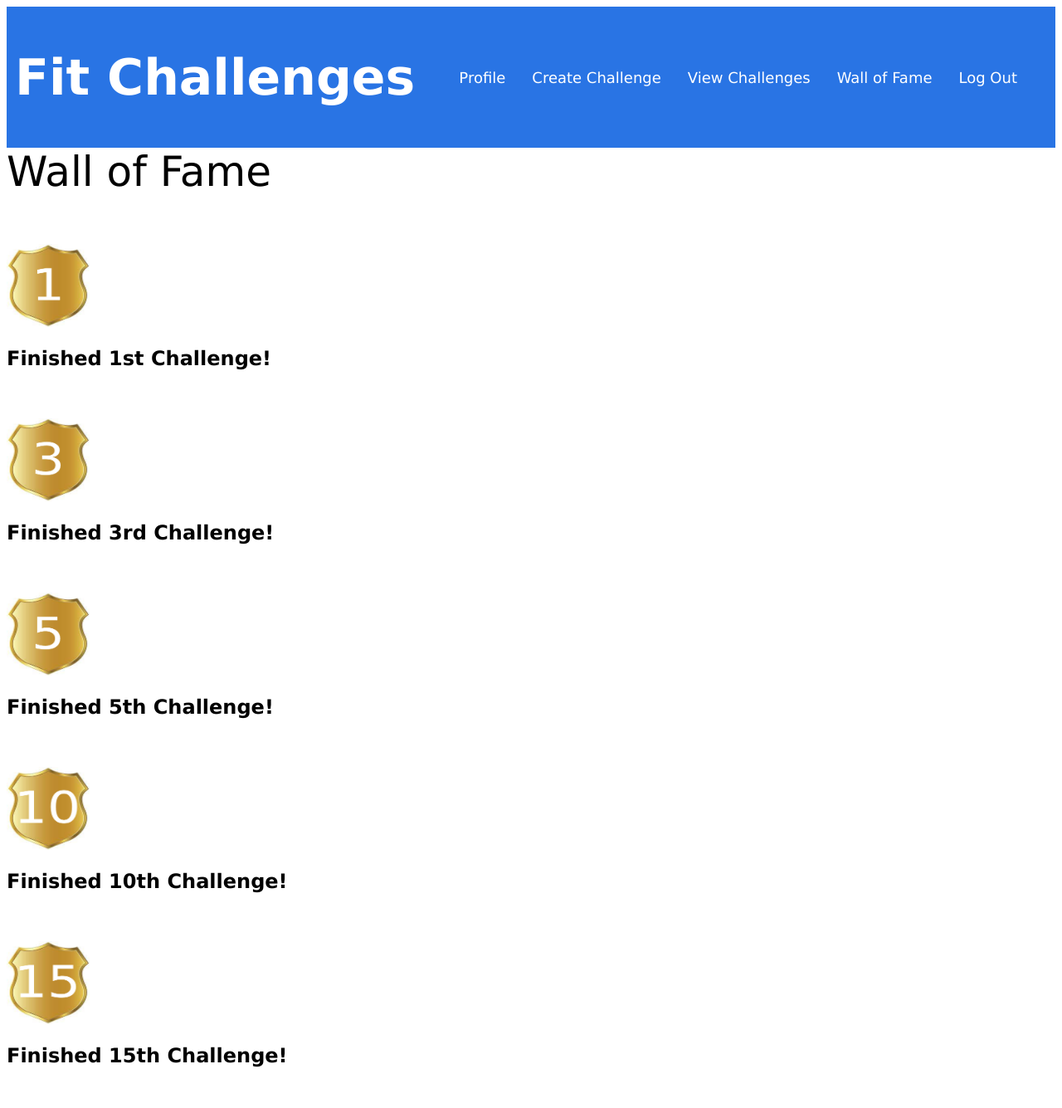
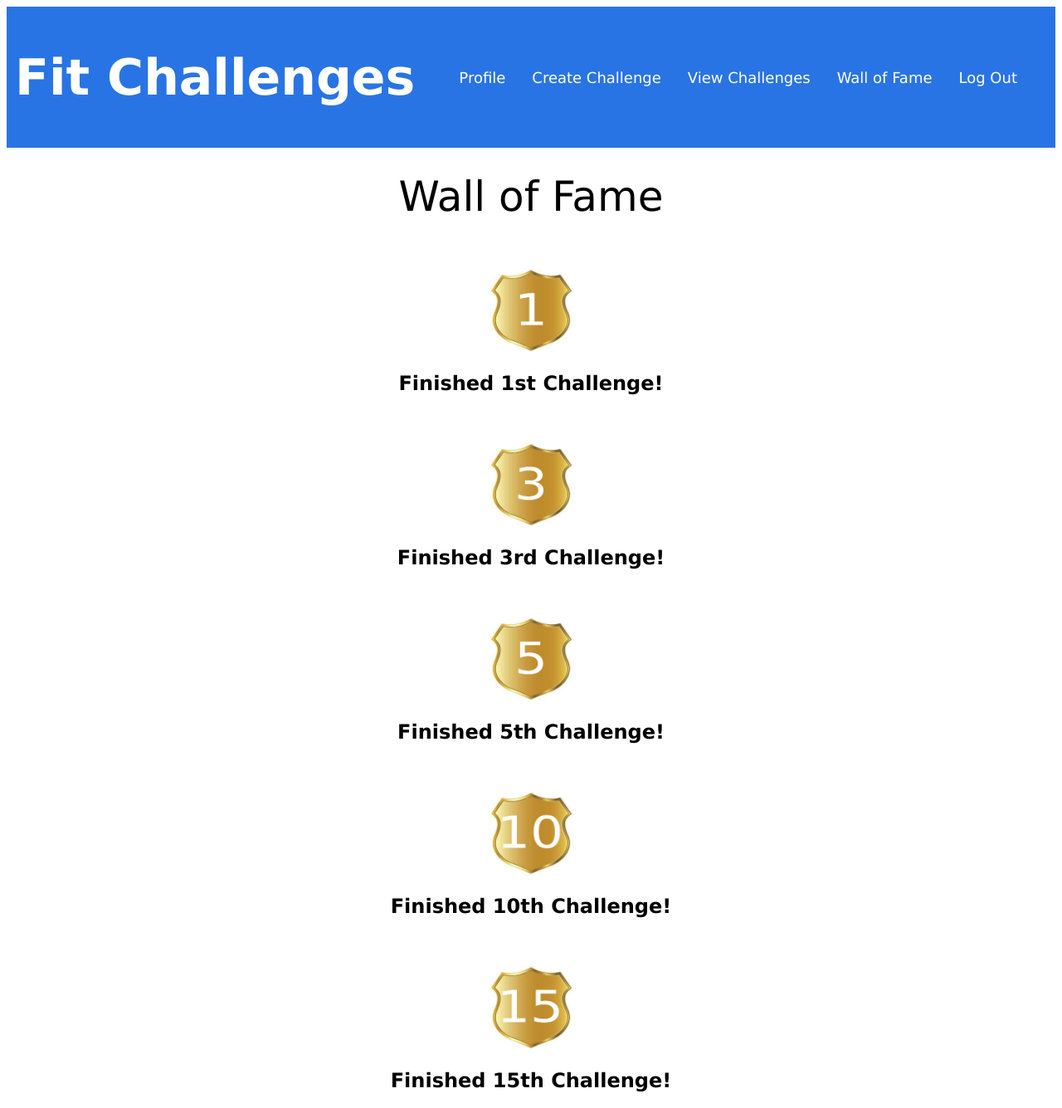
Before and after one commit to crystalelie/Crowd-Sourced-Fitness-Challenge-App, a Flask app: page /badges/1 in a window 1280 px wide. Shown: the whole page at 83% size. Before the commit the page ends 1286 px from the top, so only its background shows below. Run offline with Flask 2, Linux system fonts and the light colour scheme; data that the repository does not hold is empty.

Commit message:
Updated styling

```diff
--- a/static/css/badges.css
+++ b/static/css/badges.css
@@ -1,4 +1,4 @@
-.create {
+.badges {
     margin-top: 30px;
     bottom:0;
     text-align: center;
```
